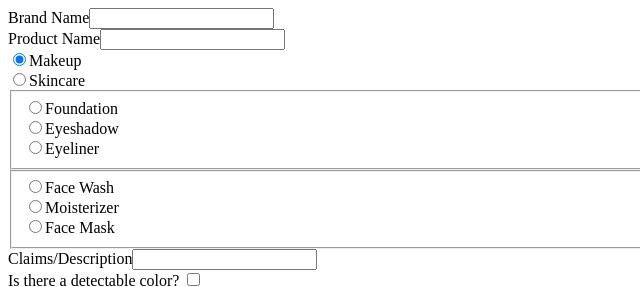
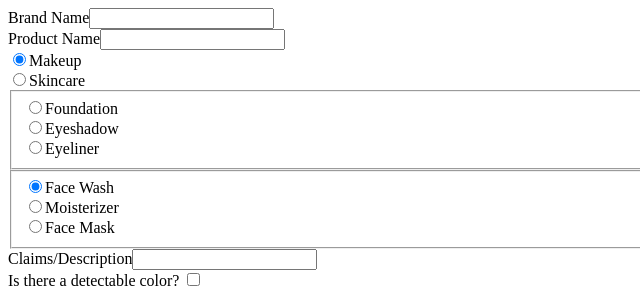
Before and after one commit to KylaBendrik/MyBeautyCollection, a plain HTML site: page main.html in a window 1280 px wide. Shown: the top 287 px of the page, 0-640 px from the left. Drawn offline with Linux system fonts and the light colour scheme; a script that the page names is missing.

Commit message:
Fixed it!
I made Face Wash checked, and that fixed it. Weird, but hey, if it work, don't knock it! :P

```diff
--- a/main.html
+++ b/main.html
@@ -20,7 +20,7 @@
         <input type="radio" name="makeup_type" value="eyeliner">Eyeliner<br>
       </fieldset>
       <fieldset id="skincareInputs">
-        <input type="radio" name="skincare_type" value="facewash">Face Wash<br>
+        <input type="radio" name="skincare_type" value="facewash" checked>Face Wash<br>
         <input type="radio" name="skincare_type" value="moisterizer">Moisterizer<br>
         <input type="radio" name="skincare_type" value="facemask">Face Mask<br>
       </fieldset>
```
